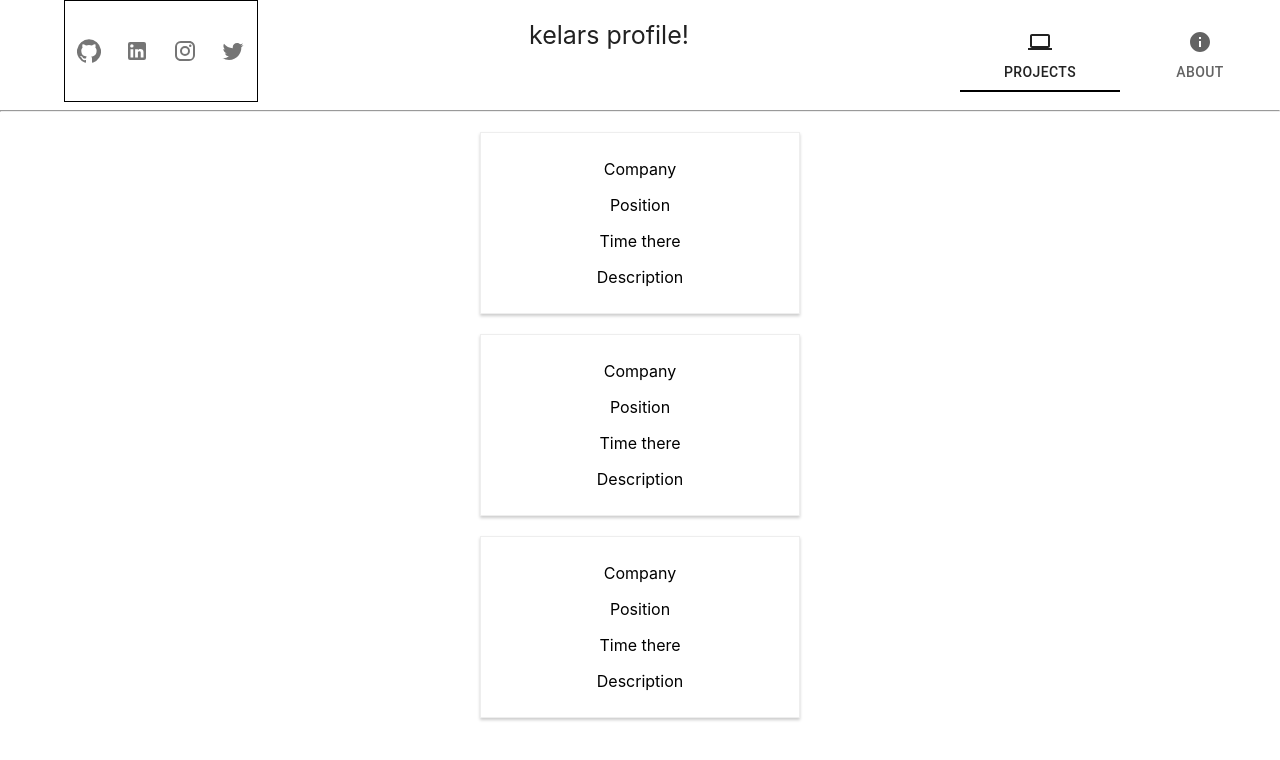
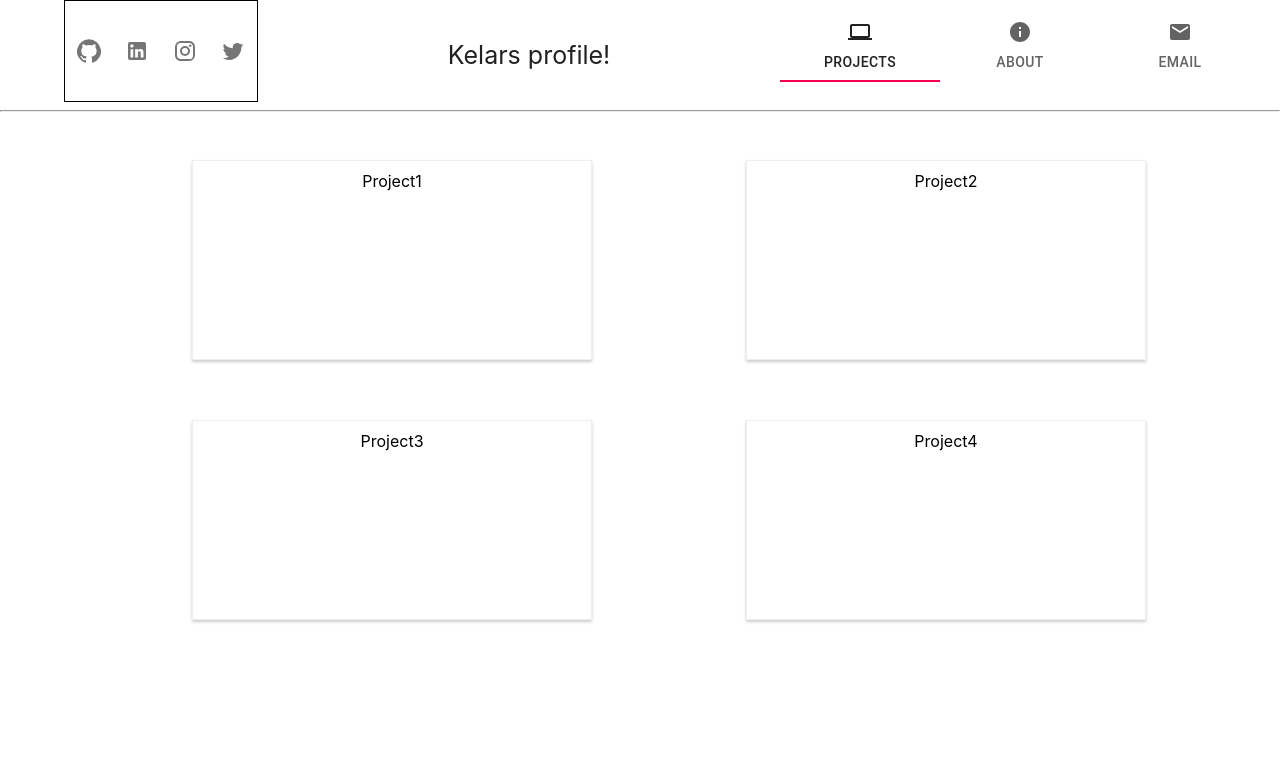
Before and after one commit to kelarcrisp/aws-portfolio, a React (Create React App) app: page /Projects in a window 1280 px wide. Shown: the top 760 px of the page. Built offline with nearby package versions, Linux system fonts and the light colour scheme.

Commit message:
all boilerplate code is there, all links work

```diff
--- a/package.json
+++ b/package.json
@@ -11,6 +11,8 @@
     "@testing-library/user-event": "^7.1.2",
     "react": "^16.13.0",
     "react-dom": "^16.13.0",
+    "react-router": "^5.1.2",
+    "react-router-dom": "^5.1.2",
     "react-scripts": "3.4.0"
   },
   "scripts": {
--- a/src/App.js
+++ b/src/App.js
@@ -2,14 +2,27 @@ import React from 'react';
 import './App.css';
 import NavHeader from './Shared/NavHeader/NavHeader';
 import HomePage from './Components/HomePage/HomePage';
-import { Grid, Paper } from '@material-ui/core'
+import { Grid, Paper } from '@material-ui/core';
+import { BrowserRouter, Switch, Route } from 'react-router-dom'
+import SideProjects from './Components/SideProjects/SideProjects'
+import About from './Components/About/About';
+import ContactForm from './Components/ContactMe/ContactMeForm';
 const App = () => {
   return (
-    <div>
-      <NavHeader />
-      <HomePage />
-    </div>
+    <BrowserRouter>
+      <>
+        <NavHeader />
 
+        <Switch>
+          <Route path='/' exact component={HomePage} />
+          <Route path='/Projects' component={SideProjects} />
+          <Route path='/About' component={About} />
+          <Route path='/ContactForm' component={ContactForm} />
+          <Route path='/' render={() => <div>page not found!</div>
+          } />
+        </Switch>
+      </>
+    </BrowserRouter>
   );
 }
 
--- a/src/Components/About/About.js
+++ b/src/Components/About/About.js
@@ -1,9 +1,9 @@
 import React from 'react';
-
+import classes from './About.module.css';
 const About = () => {
     return (
-        <div>
-
+        <div className={classes.AboutContainer}>
+            this will just have some basic information talking about myself
         </div>
     );
 };
--- /dev/null
+++ b/src/Components/About/About.module.css
@@ -0,0 +1,11 @@
+.AboutContainer{
+    width: 70%;
+    margin: auto;
+    height: 200px;
+    text-align: center;
+    box-shadow: 0 2px 3px #ccc;
+    border: 1px solid #eee;
+    padding: 10px;
+    box-sizing: border-box;
+    margin-top: 40px;
+}
--- /dev/null
+++ b/src/Components/ContactMe/ContactMeForm.js
@@ -0,0 +1,31 @@
+import React, { Component } from 'react';
+import { makeStyles } from '@material-ui/core/styles';
+import TextField from '@material-ui/core/TextField';
+import classes from './ContactMeForm.module.css';
+class ContactMeForm extends Component {
+
+    handleFormSubmit = (data) => {
+
+    }
+    render() {
+
+        return (
+            <div>
+                <form
+                    onSubmit={this.handleFormSubmit}
+                    className={classes.FormContainer} autoComplete="on">
+                    <TextField id="outlined-basic" label="Your Name" variant="outlined" />
+                    <br></br>
+                    <TextField id="outlined-basic" label="Title" variant="outlined" />`
+                    <TextField
+                        multiline
+                        rows='4'
+                        id="outlined-basic" label="Message" variant="outlined" />
+                </form>
+            </div >
+        );
+    }
+
+};
+
+export default ContactMeForm;
--- /dev/null
+++ b/src/Components/ContactMe/ContactMeForm.module.css
@@ -0,0 +1,6 @@
+.FormContainer{
+    display: flex;
+    flex-direction: column;
+    margin: 2% auto;
+    width: 50%;
+}
--- a/src/Components/HomePage/WorkInfoCard/WorkInfoCard.js
+++ b/src/Components/HomePage/WorkInfoCard/WorkInfoCard.js
@@ -17,12 +17,8 @@ const WorkInfoCard = props => {
                 <p>Time there</p>
                 <p> Description</p>
             </div>
-            <div className={classes.CardContainer}>
-                <p>Company</p>
-                <p>Position</p>
-                <p>Time there</p>
-                <p>Description</p>
-            </div>
+
+
         </div>
     );
 };
--- a/src/Components/SideProjects/SideProjects.js
+++ b/src/Components/SideProjects/SideProjects.js
@@ -1,8 +1,12 @@
 import React from 'react';
-
+import classes from './SideProjects.module.css';
 const SideProjects = () => {
     return (
-        <div>
+        <div className={classes.SideProjectsContainer}>
+            <div className={classes.SideProjectItem}>Project1</div>
+            <div className={classes.SideProjectItem}>Project2</div>
+            <div className={classes.SideProjectItem}>Project3</div>
+            <div className={classes.SideProjectItem}>Project4</div>
 
         </div>
     );
--- /dev/null
+++ b/src/Components/SideProjects/SideProjects.module.css
@@ -0,0 +1,17 @@
+.SideProjectsContainer {
+    display: grid;
+    grid-template-columns: 1fr 1fr;
+    margin-left: 15%;
+    grid-gap: 20px;
+}
+
+.SideProjectItem{
+    width: 400px;
+    height: 200px;
+    text-align: center;
+    box-shadow: 0 2px 3px #ccc;
+    border: 1px solid #eee;
+    padding: 10px;
+    box-sizing: border-box;
+    margin-top: 40px;
+}
--- a/src/Shared/NavHeader/NavHeader.js
+++ b/src/Shared/NavHeader/NavHeader.js
@@ -2,7 +2,6 @@ import React from 'react';
 import Paper from '@material-ui/core/Paper';
 import { withStyles } from '@material-ui/core/styles';
 import Tabs from '@material-ui/core/Tabs';
-import Tab from '@material-ui/core/Tab';
 import PhoneIcon from '@material-ui/icons/Phone';
 import FavoriteIcon from '@material-ui/icons/Favorite';
 import IconButton from '@material-ui/core/IconButton';
@@ -13,12 +12,19 @@ import TwitterIcon from '@material-ui/icons/Twitter';
 import AppBar from '@material-ui/core/AppBar'
 import ComputerIcon from '@material-ui/icons/Computer';
 import InfoIcon from '@material-ui/icons/Info';
+import EmailIcon from '@material-ui/icons/Email';
+import { NavLink } from 'react-router-dom'
+import MyTab from '../Tabs/Tab';
+import Tab from '@material-ui/core/Tab';
+import { useHistory } from "react-router-dom";
+import classes from './NavHeader.module.css';
 const styles = {
     root: {
         display: 'flex',
         justifyContent: 'space-between'
     },
     Tabs: {
+        marginRight: '20px',
         marginTop: '10px'
     },
     Links: {
@@ -31,8 +37,13 @@ const styles = {
 
     },
     Name: {
-        marginTop: '20px',
+        marginTop: '40px',
+        marginLeft: '20px',
         fontSize: '25px'
+    },
+    NameHover: {
+        fontSize: '50px',
+        cursor: 'pointer'
     },
     Indicator: {
         backgroundColor: 'black'
@@ -51,7 +62,10 @@ class NavHeader extends React.Component {
     handleChange = (event, value) => {
         this.setState({ value });
     };
-
+    handleClick = () => {
+        const history = useHistory();
+        history.push("/home");
+    }
     render() {
         const { classes } = this.props;
 
@@ -60,30 +74,38 @@ class NavHeader extends React.Component {
 
                 <Paper square elevation={0} className={classes.root}>
                     <div className={classes.Links}>
-                        <IconButton aria-label="GitHubIcon">
+                        <IconButton
+                            onClick={() => window.location.href = 'https://github.com/epicoding95'}
+
+                            aria-label="GitHubIcon">
                             <GitHubIcon />
                         </IconButton>
-                        <IconButton aria-label="LinkedInIcon">
+                        <IconButton
+                            onClick={() => window.location.href = 'https://www.linkedin.com/in/kelarcrisp/'}
+                            aria-label="LinkedInIcon">
                             < LinkedInIcon />
                         </IconButton>
-                        <IconButton aria-label="InstagramIcon">
+                        <IconButton
+
+                            onClick={() => window.location.href = 'https://www.instagram.com/theekilla/'}
+                            aria-label="InstagramIcon">
                             < InstagramIcon />
                         </IconButton>
-                        <IconButton aria-label="TwitterIcon">
+                        <IconButton
+                            onClick={() => window.location.href = 'https:twitter.com/theekillaa'}
+                            aria-label="TwitterIcon">
                             < TwitterIcon />
                         </IconButton>
                     </div>
-                    <div className={classes.Name}>kelars profile!</div>
+                    <div
+                        className={classes.Name}>Kelars profile!</div>
                     <div className={classes.Tabs}>
-                        <Tabs
-                            className={classes.Tabs}
+                        <MyTab
+                            onChange={this.handleChange}
+                            className={classes.tabs}
                             value={this.state.value}
-                            onChange={this.handleChange}
-                            classes={{ indicator: classes.Indicator }}
-                        >
-                            <Tab icon={<ComputerIcon />} label="Projects" />
-                            <Tab icon={<InfoIcon />} label="About" />
-                        </Tabs>
+
+                        />
                     </div>
                 </Paper>
                 <hr></hr>
--- a/src/Shared/NavHeader/NavHeader.module.css
+++ b/src/Shared/NavHeader/NavHeader.module.css
@@ -1,4 +1,4 @@
-.Header{
+/* .Header{
       margin: 20px auto;
   width: 80%;
   text-align: center;
@@ -6,4 +6,12 @@
   border: 1px solid #eee;
   padding: 10px;
   box-sizing: border-box;
+} */
+.Name{
+  font-size: 20px;
+  cursor: pointer;
 }
+.Name:hover{
+font-size: 50px;
+cursor: pointer;
+}
--- /dev/null
+++ b/src/Shared/Tabs/Tab.js
@@ -0,0 +1,45 @@
+import React from 'react';
+import { useHistory } from "react-router-dom";
+import Tabs from '@material-ui/core/Tabs';
+import Tab from '@material-ui/core/Tab';
+import ComputerIcon from '@material-ui/icons/Computer';
+import InfoIcon from '@material-ui/icons/Info';
+import EmailIcon from '@material-ui/icons/Email';
+const MyTab = (props) => {
+
+    const history = useHistory();
+
+    function handleProjects() {
+
+        history.push("/Projects");
+    }
+    function handleAbout() {
+
+        history.push("/About");
+    }
+    function handleContact() {
+
+        history.push("/ContactForm");
+    }
+    return (
+
+        <Tabs
+            className={props.className}
+            value={props.value}
+            onChange={props.onChange}
+
+        >
+
+
+
+            <Tab onClick={() => handleProjects()} icon={<ComputerIcon />} label="Projects" />
+            <Tab onClick={() => handleAbout()} icon={<InfoIcon />} label="About" />
+            <Tab
+                onClick={() => handleContact()} icon={<EmailIcon />} label="Email" />
+
+        </Tabs>
+
+    );
+};
+
+export default MyTab;
```
Also changed, not shown: 1 other file (tests, documents, lock files or other folders).
